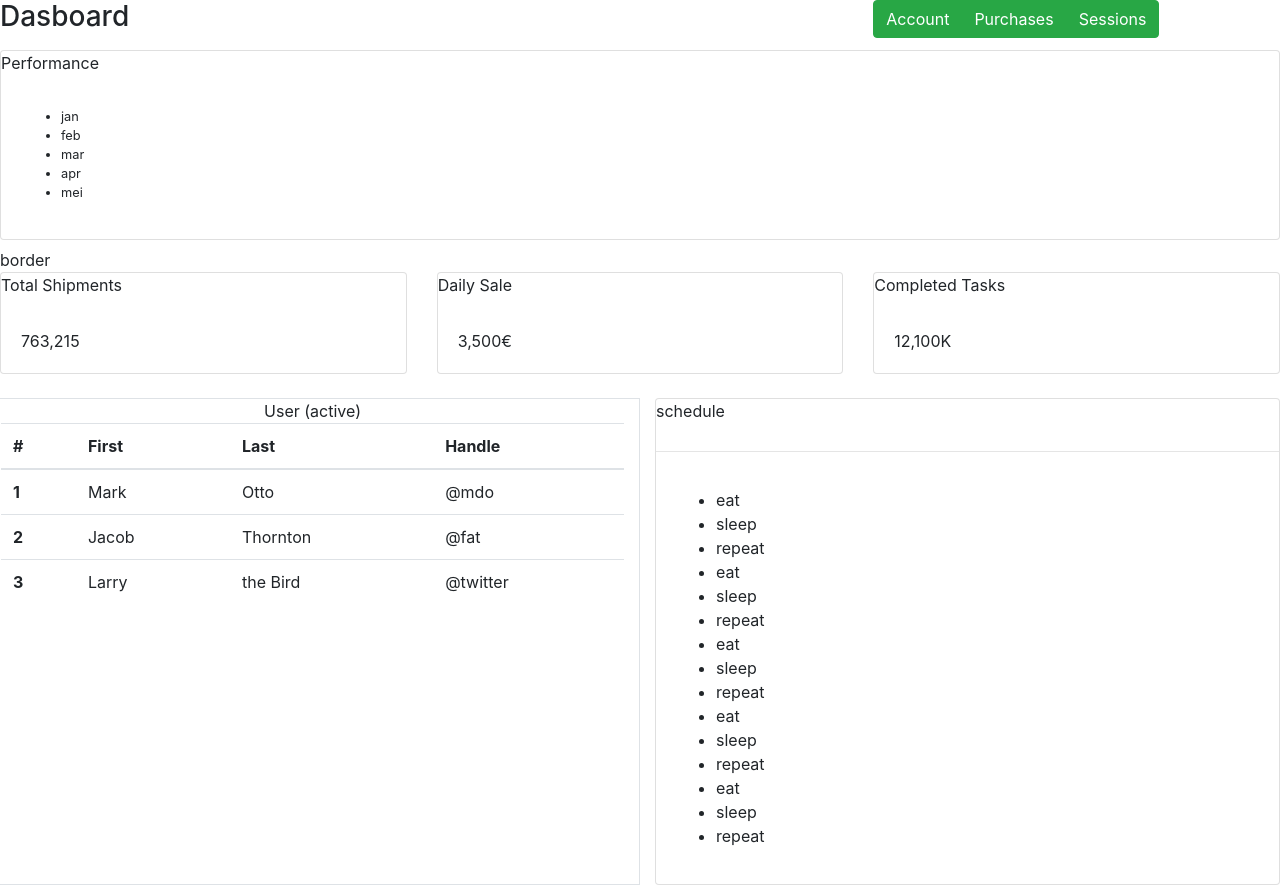
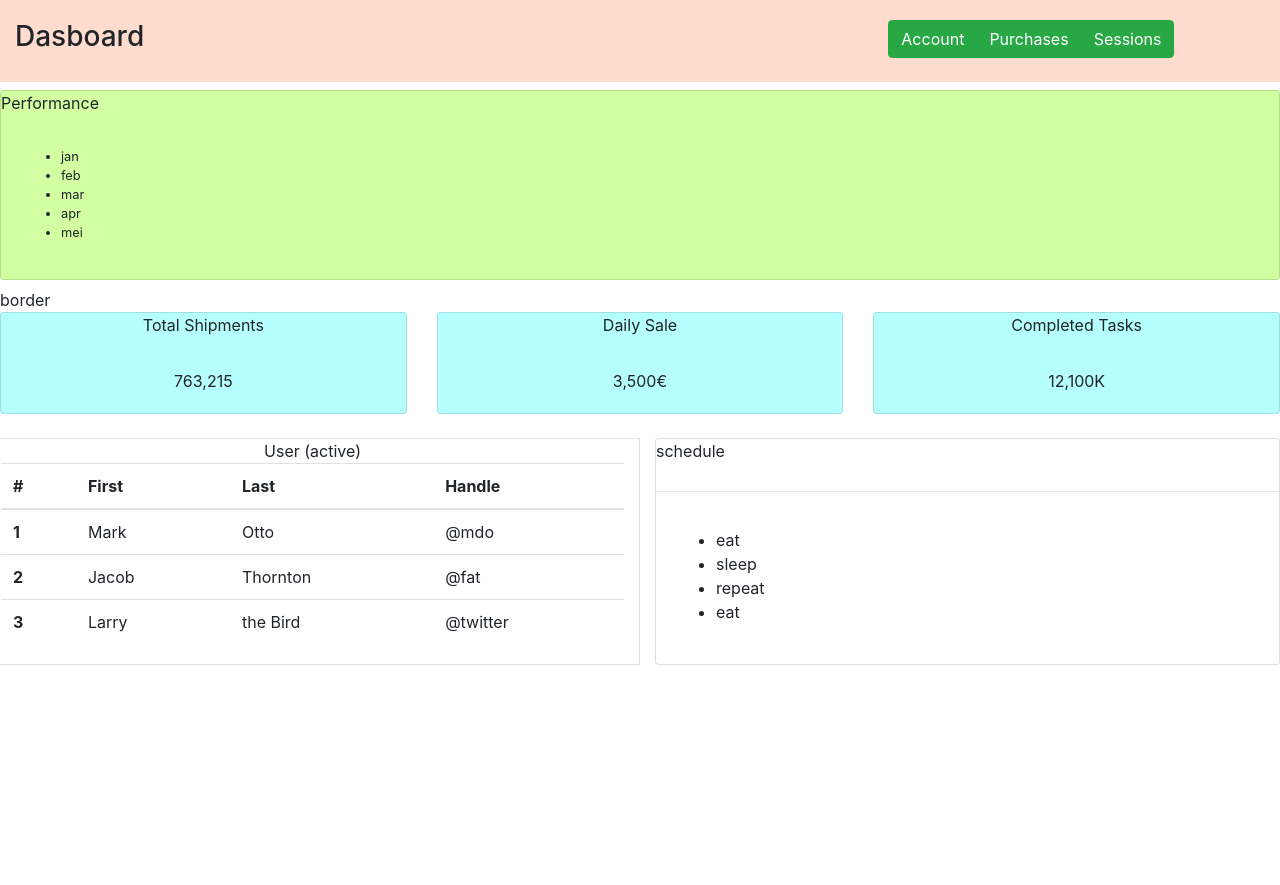
Before and after one commit to sundara23/Latihan-Membuat-template-Admin-Bootstrap-Dengan-TIM, a plain HTML site: page kerangka.html in a window 1280 px wide. Shown: the top 885 px of the page. After the commit the page ends 800 px from the top, so only its background shows below. Drawn offline with nearby package versions, Linux system fonts and the light colour scheme.

Commit message:
css ketinggalan
css ketinggalan

```diff
--- a/style.css
+++ b/style.css
@@ -1,3 +1,7 @@
+body{
+  width: 100%;
+  height: 100%;
+}
 .navbar-section{
   background-color: grey;
   width: 80%;
@@ -14,19 +18,30 @@
   height: 100vh;
   float: right;
 }
-
-/* navbar css */
-.fa-search{
-  margin-left: 900px;
-  width: 50px;
-  height : 50px;
-  padding: 20px;
+/*  */
+/* data */
+#das-menu{
+  background-color:rgba(255, 160, 122, 0.363);
+  padding: 20 0 20 30px;
 }
-.fa-chart-bar {
-  width: 30px;
-  height: 50px;
+/*  */
+/* report */
+#das-report{
+  text-align: center;
 }
-
-.content-section {
-  position
+#das-report .card{
+  background-color: rgba(0, 255, 255, 0.288);
 }
+#das-performance{
+  background-color: rgba(128, 255, 0, 0.363);
+}
+/*  */
+/* das konten */
+#schedule{
+  height: 100px;
+  width: 100%;
+  overflow: scroll;
+}
+#schedule-card{
+  background-color: rgba(50, 205, 50, 0.281)
+}
```
